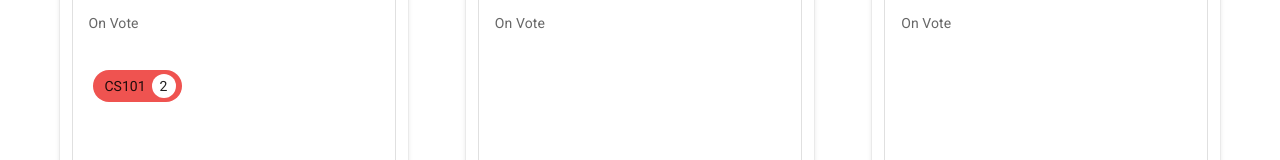
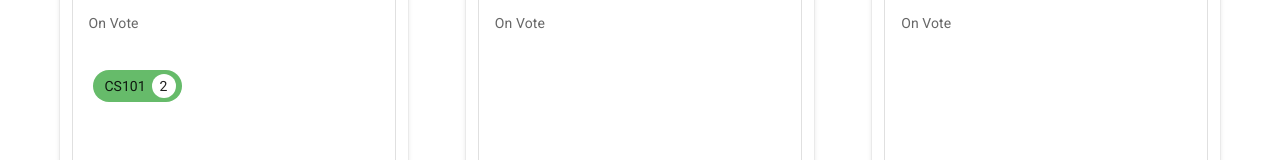
Before and after one commit to you-genie/Dracs, a Vue app in the folder app/: page /answer/1 in a window 1280 px wide. Shown: the part 245-405 px from the top of the page. Built offline with nearby package versions, Linux system fonts and the light colour scheme.

Commit message:
[#4] Issues on SelectChip and VoteList is done, now could be attached to any source

```diff
--- a/app/src/components/DragBoard.vue
+++ b/app/src/components/DragBoard.vue
@@ -62,7 +62,8 @@
                     myChip: false,
                     votes: {
                       up: 3,
-                      down: 1
+                      down: 1,
+                      hmm: 0
                     }
                   },
                 ]
@@ -70,45 +71,7 @@
               { semester: "2020 Fall", courses:[] },
               { semester: "2021 Spring", courses: []}
             ],
-            courses: [1, 2, 3, 4, 5, 6, 7, 8, 9, 10, 11, 12, 13, 14, 15, 16, 17, 18, 19, 20, 21, 22, 23, 24, 25, 26],
-            selected: [
-
-                {
-                    semester: "2020 Spring",
-                    items: [
-                        {
-                            code: "CS489",
-                            enName: "Computer Ethic & Social Issues",
-                            koName: "컴퓨터 윤리와 사회문제",
-                            my_item: false,
-                            votes: 1
-                        },
-                        {
-                            code: "CS520",
-                            enName: "Theory of Programming Languages",
-                            koName: "프로그래밍 언어 이론",
-                            my_item: false,
-                            votes: 0
-                        }
-                    ]
-                },
-                {
-                    semester: "2020 Fall",
-                    items: [
-                        {
-                            code: "CS101",
-                            enName: "Introduction to Programming",
-                            koName: "프로그래밍 개론",
-                            votes: 1
-                        }
-                    ]
-                },
-                {
-                    semester: "2021 Spring",
-                    items: [
-                    ]
-                }
-            ],
+            courses: [0, 1, 2, 3, 4, 5, 6, 7, 8, 9, 10, 11, 12, 13, 14, 15, 16, 17, 18, 19, 20, 21, 22, 23, 24, 25, 26],
             currentSemesterId: -1,
             onDrag: false
         }),
@@ -125,45 +88,57 @@
             },
             addSemesterChip: function(semesterId) {
                 if (this.currentId >= 0) {
-                    var item = this.courses[this.currentId]
-                    var index = this.semesters[semesterId].courses.findIndex(x => x.code === item.code);
+                    const itemId = this.courses[this.currentId]
+
+                    var index = this.semesters[semesterId].courses.findIndex(x => x.index === itemId);
                     if (index >= 0) {
                         this.semesters[semesterId].courses[index].votes.up += 1
                         this.semesters[semesterId].courses[index].myChip = true
                     } else {
-                        item.my_item = true
-                        item.votes += 1
-                        this.selected[semesterId].items.push(item)
+                        var item = {
+                            index: itemId,
+                            selected: false,
+                            myChip: true,
+                            votes: {
+                                up: 1,
+                                down: 0,
+                                hmm: 0
+                            }
+                        }
+                        this.semesters[semesterId].courses.push(item)
                     }
-                    this.unselected.splice(this.currentId, 1)
+                    this.courses.splice(this.currentId, 1)
                     this.currentId = -1
                     this.currentSemesterId = -1
                 }
                 this.onDrag = false
             },
             deselectChip: function(semesterId, courseId) {
-                const targetCourse = this.selected[semesterId].items[courseId]
-                var item = {
-                    code: targetCourse.code,
-                    enName: targetCourse.enName,
-                    koName: targetCourse.koName,
-                    votes: targetCourse.votes - 1,
-                }
-                if (item.votes > 0) {
-                    this.selected[semesterId].items[courseId].votes -= 1
-                    this.selected[semesterId].items[courseId].my_item = false
+                this.semesters[semesterId].courses[courseId].votes.up -= 1
+                const targetCourse = this.semesters[semesterId].courses[courseId]
+                if (targetCourse.votes.up > 0 || targetCourse.votes.down > 0 || targetCourse.votes.hmm > 0 ) {
+                    this.semesters[semesterId].courses[courseId].myChip = false
                 } else {
-                    this.selected[semesterId].items.splice(courseId, 1)
+                    this.semesters[semesterId].courses.splice(courseId, 1)
                 }
 
-                this.unselected.push(item)
+                this.courses.push(targetCourse.index)
             },
-            vote: function(semesterId, courseId, voteState) {
-                if (voteState === 'downvote') {
-                    this.selected[semesterId].items[courseId].votes -= 1
+            vote: function(semesterId, courseId, voteState, prevVote) {
+                if (voteState === 'down') {
+                    this.semesters[semesterId].courses[courseId].votes.down += 1
+                } else if (voteState === 'up') {
+                    this.semesters[semesterId].courses[courseId].votes.up += 1
+                } else if (voteState === 'hmm') {
+                    this.semesters[semesterId].courses[courseId].votes.hmm += 1
+                }
 
-                } else if (voteState === 'upvote') {
-                    this.selected[semesterId].items[courseId].votes += 1
+                if (prevVote === 'down') {
+                    this.semesters[semesterId].courses[courseId].votes.down -= 1
+                } else if (prevVote === 'up') {
+                    this.semesters[semesterId].courses[courseId].votes.up -= 1
+                } else if (prevVote === 'hmm') {
+                    this.semesters[semesterId].courses[courseId].votes.hmm -= 1
                 }
             }
         }
--- a/app/src/components/SemesterBoard.vue
+++ b/app/src/components/SemesterBoard.vue
@@ -70,8 +70,8 @@
             deselect: function(courseId) {
                 this.$emit('deselect-course', this.semesterId, courseId)
             },
-            vote: function(courseId, voteState) {
-                this.$emit('vote', this.semesterId, courseId, voteState)
+            vote: function(courseId, voteState, prevVote) {
+                this.$emit('vote', this.semesterId, courseId, voteState, prevVote)
             }
         }
     }
--- a/app/src/components/VoteList.vue
+++ b/app/src/components/VoteList.vue
@@ -1,46 +1,31 @@
 <template>
     <v-list >
-        <v-list-item disabled ripple=false two-line
-            @click="menu=false">
+        <v-list-item disabled ripple=false>
             <v-list-item-content>
-                <v-list-tile-title><small>{{enName}}</small></v-list-tile-title>
-                <v-list-tile-sub-title><small>{{koName}}</small></v-list-tile-sub-title>
+                <v-list-item-title><small>{{enName}}</small></v-list-item-title>
+                <v-list-item-subtitle><small>{{koName}}</small></v-list-item-subtitle>
             </v-list-item-content>
         </v-list-item>
         <v-divider/>
-        <v-list-item
-            :light="up_selected"
-            @click="upvote">
-            <v-list-item-content>
-                <v-list-item-subtitle><small>Upvote</small></v-list-item-subtitle>
-            </v-list-item-content>
-            <v-list-item-action>
-                <v-icon v-if="!up_selected" size=20>mdi-thumb-up-outline</v-icon>
-                <v-icon v-if="up_selected" size=20>mdi-thumb-up</v-icon>
-            </v-list-item-action>
-        </v-list-item>
-        <v-list-item
-            :light="down_selected"
-            @click="downvote">
-            <v-list-item-content>
-                <v-list-item-subtitle><small>Downvote</small></v-list-item-subtitle>
-            </v-list-item-content>
-            <v-list-item-action>
-                <v-icon v-if="!down_selected" size=20>mdi-thumb-down-outline</v-icon>
-                <v-icon v-if="down_selected" size=20>mdi-thumb-down</v-icon>
-            </v-list-item-action>
-        </v-list-item>
-        <v-list-item
-            :light="hmm_selected"
-            @click="hmm">
-            <v-list-item-content>
-                <v-list-item-subtitle><small>Hmm?</small></v-list-item-subtitle>
-            </v-list-item-content>
-            <v-list-item-action>
-              <v-avatar size=20>
+        <v-list-item>
+            <v-btn-toggle
+                v-model="vote"
+                dense
+                group
+                @change="sendVote"
+            >
+              <v-btn value="up">
+                <v-icon size=20>mdi-thumb-up</v-icon><span>{{defaultUp}}</span>
+              </v-btn>
+              <v-btn value="down">
+                <v-icon size=20>mdi-thumb-down</v-icon> {{defaultDown}}
+              </v-btn>
+              <v-btn value="hmm">
+                <v-avatar size=20>
                   <img src="@/assets/hmm.png">
-              </v-avatar>
-            </v-list-item-action>
+                </v-avatar> Not sure {{defaultHmm}}
+              </v-btn>
+            </v-btn-toggle>
         </v-list-item>
     </v-list>
 </template>
@@ -49,58 +34,23 @@
     export default {
         name: "VoteList",
         data: () => ({
+            vote: undefined,
+            prev: undefined,
+            up: this.defaultUp,
+            down: this.defaultDown,
+            hmm: this.defaultHmm
         }),
         props: {
             enName: String,
             koName: String,
-            up_selected: Boolean,
-            down_selected: Boolean,
-            hmm_selected: Boolean
+            defaultUp: Number,
+            defaultDown: Number,
+            defaultHmm: Number
         },
         methods: {
-            upvote: function() {
-                if (!this.up_selected) {
-                    this.sendUp()
-                    if (this.down_selected) {
-                        this.sendUp()
-                        this.down_selected = false
-                    }
-                    this.up_selected = true
-                } else {
-                    this.sendDown()
-                    this.up_selected = false
-                }
-            },
-            downvote: function() {
-                if (!this.down_selected) {
-                    this.sendDown()
-                    if (this.up_selected) {
-                        this.sendDown()
-                        this.up_selected = false
-                    }
-                    this.down_selected = true
-                } else {
-                    this.sendUp()
-                    this.down_selected = false
-                }
-            },
-            hmm: function() {
-                if (!this.hmm_selected) {
-                    this.$emit('hmm')
-                    this.hmm_selected = true
-                    this.up_selected = false
-                    this.down_selected = false
-                } else {
-                    this.hmm_selected = false
-                    this.up_selected = false
-                    this.down_selected = false
-                }
-            },
-            sendUp: function() {
-                this.$emit('upvote')
-            },
-            sendDown: function() {
-                this.$emit('downvote')
+            sendVote: function() {
+                this.$emit('send-vote', this.vote, this.prev)
+                this.prev = this.vote
             }
         }
     }
--- a/app/src/components/chips/SelectChip.vue
+++ b/app/src/components/chips/SelectChip.vue
@@ -10,18 +10,20 @@
             <v-chip light
                 v-on="vote.on"
                 class="ma-2"
-                :color="votes >= 0?good_color:bad_color"
+                :color="votes.up - votes.down >= 0?good_color:bad_color"
             >
                 {{courseData.code}}
                 <v-avatar right small color="white">{{votes.up - votes.down}}</v-avatar>
             </v-chip>
         </template>
         <v-card
-            max-width="150">
+            max-width="300">
             <vote-list v-if="!myChip"
-                v-on:upvote="upvote"
-                v-on:downvote="downvote"
-                v-on:hmm="hmm"
+                v-on:send-vote="sendVote"
+                v-on:reset="reset"
+                :default-up="votes.up"
+                :default-down="votes.down"
+                :default-hmm="votes.hmm"
                 :en-name="courseData.enName"
                 :ko-name="courseData.koName"/>
             <v-list v-if="myChip">
@@ -47,6 +49,7 @@
         data: () => ({
             good_color: "green lighten-1",
             bad_color: "red lighten-1",
+            hmm_color: "yellow lighten-1"
         }),
         computed: {
             ...mapState(['courses']),
@@ -67,14 +70,8 @@
             undo: function() {
                 this.$emit('deselect', this.courseId)
             },
-            downvote: function() {
-                this.$emit('vote', this.courseId, 'downvote')
-            },
-            upvote: function() {
-                this.$emit('vote', this.courseId, 'upvote')
-            },
-            hmm: function() {
-                this.$emit('vote', this.courseId, 'hmm')
+            sendVote: function(vote, prev) {
+                this.$emit('vote', this.courseId, vote, prev)
             }
 
         }
```
